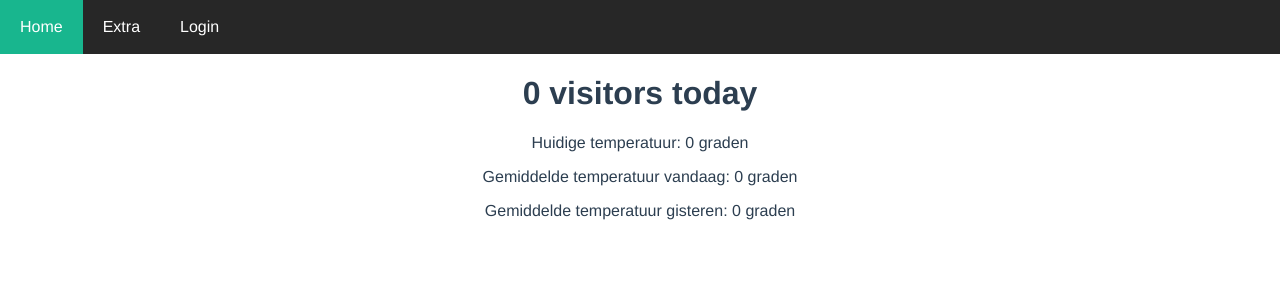
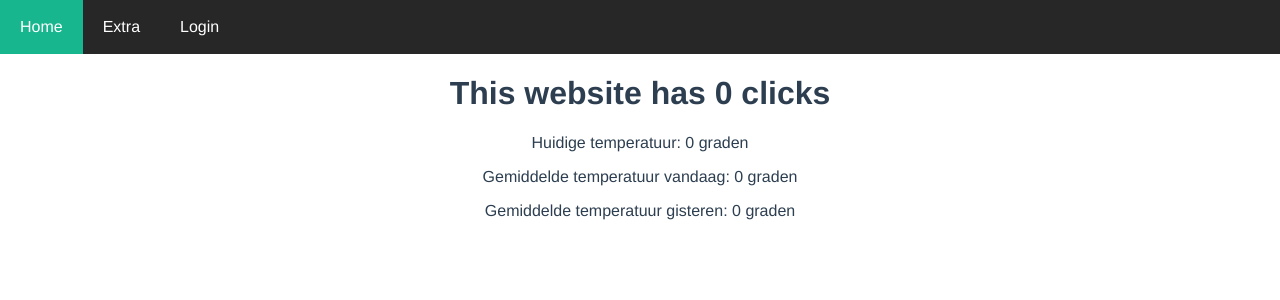
Before and after one commit to leonbos1/temperature, a Vue app in the folder frontend/temperature/: page / in a window 1280 px wide. Shown: the top 300 px of the page. Built offline with nearby package versions, Linux system fonts and the light colour scheme; no server answers.

Commit message:
Update visitors.vue

```diff
--- a/frontend/temperature/src/views/visitors.vue
+++ b/frontend/temperature/src/views/visitors.vue
@@ -1,7 +1,7 @@
 <template>
     <div class="container">
 
-        <h1>{{visitors}} visitors today</h1>
+        <h1>This website has {{visitors}} clicks</h1>
 
     </div>
   </template>
```
